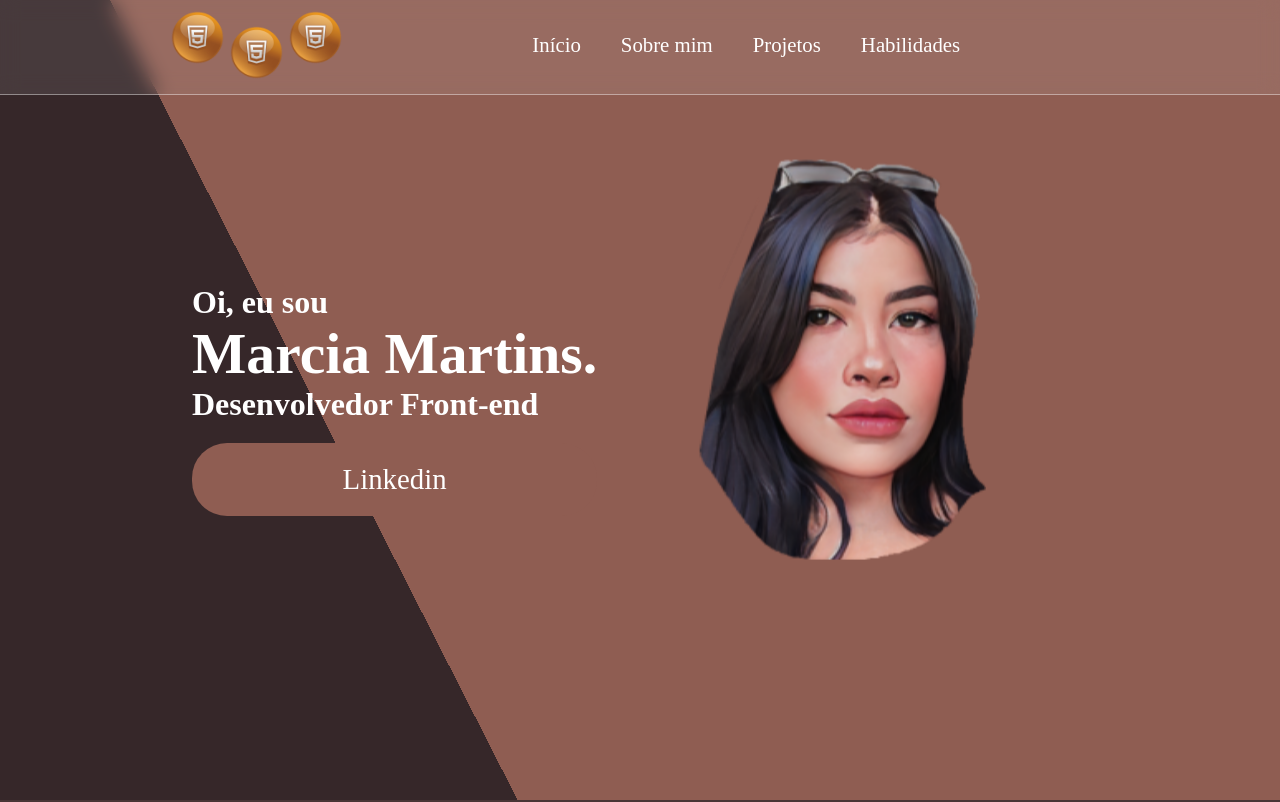
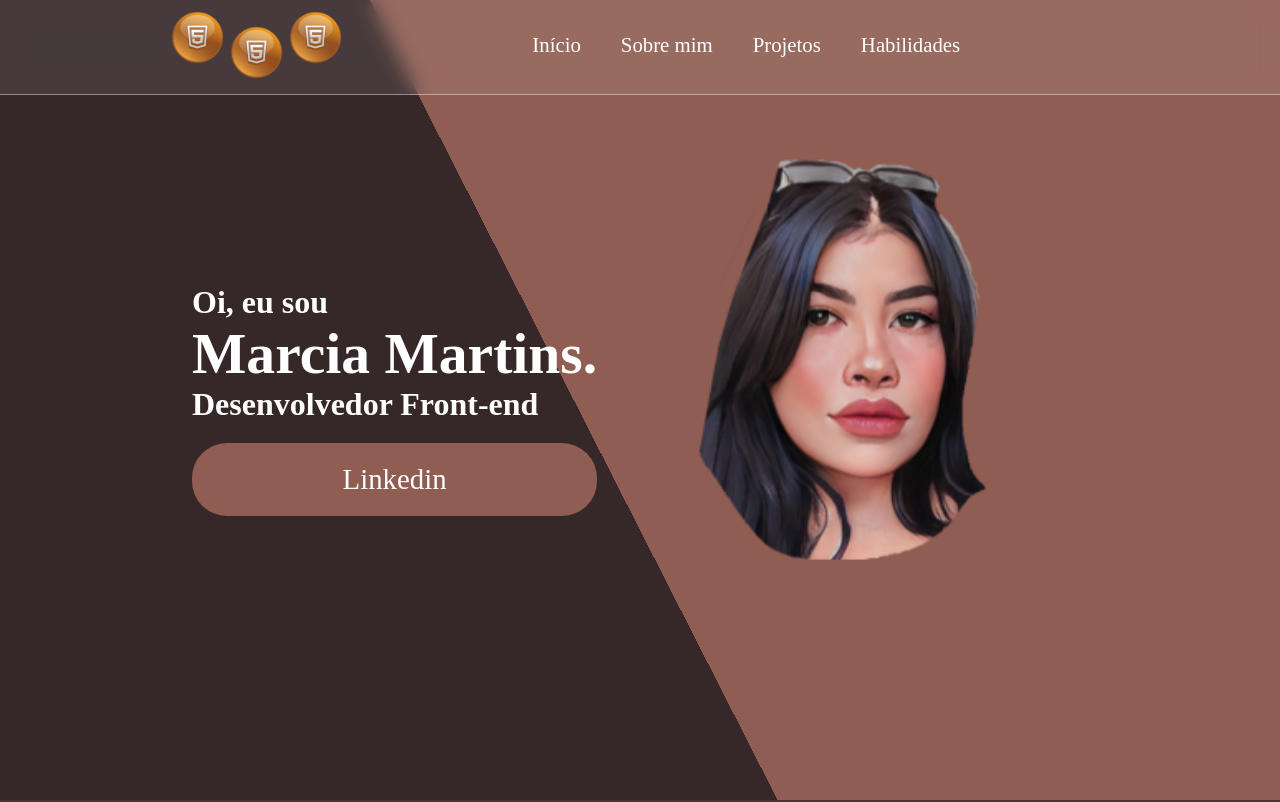
Before and after one commit to devmarciamartins/Portifolio, a plain HTML site: page index.html in a window 1280 px wide. Shown: the top 802 px of the page. Drawn offline with Linux system fonts and the light colour scheme.

Commit message:
Update style.css

```diff
--- a/estilos/style.css
+++ b/estilos/style.css
@@ -9,7 +9,7 @@
 }
 
 body {
-    background:  linear-gradient( -130grad, #8F5D52  45%, #362729 45%);
+    background:  linear-gradient( -130grad, #8F5D52  35%, #362729 35%);
     font-family: 'Quando', serif;
 }
 
```
